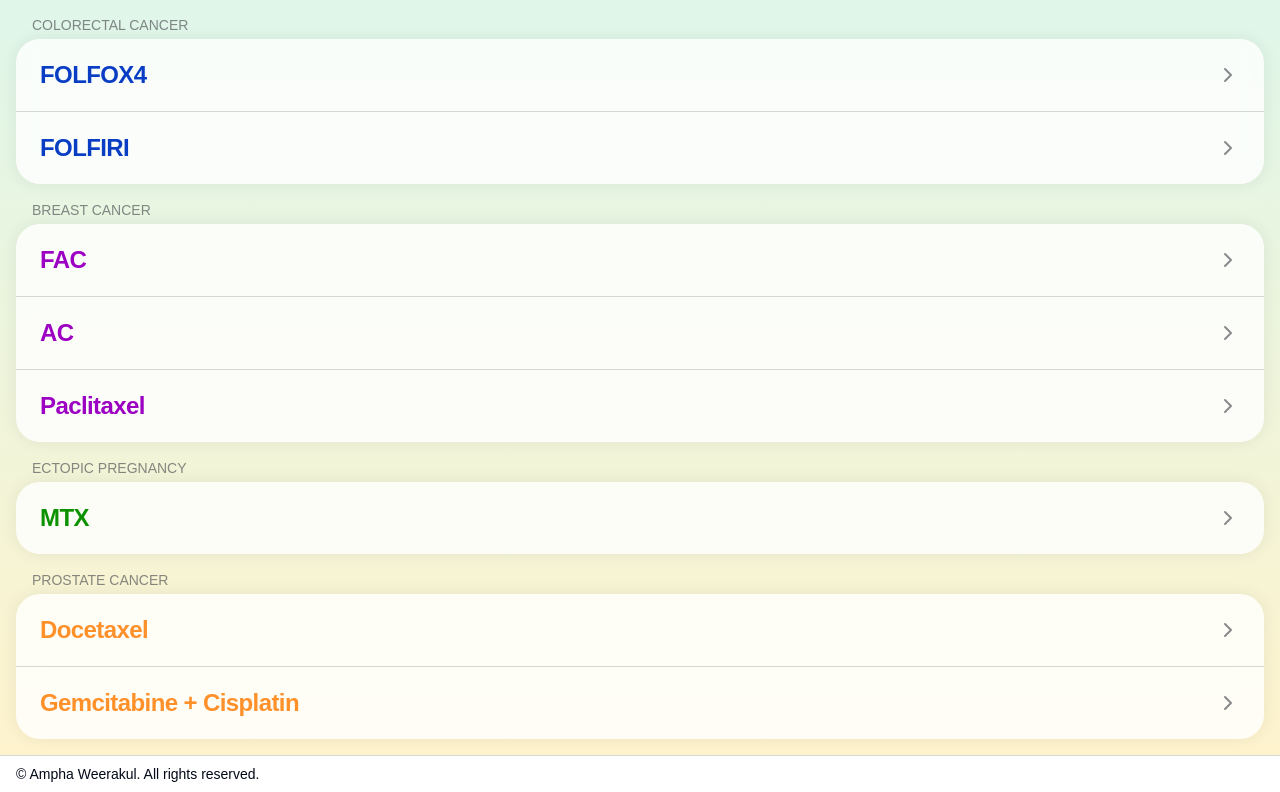
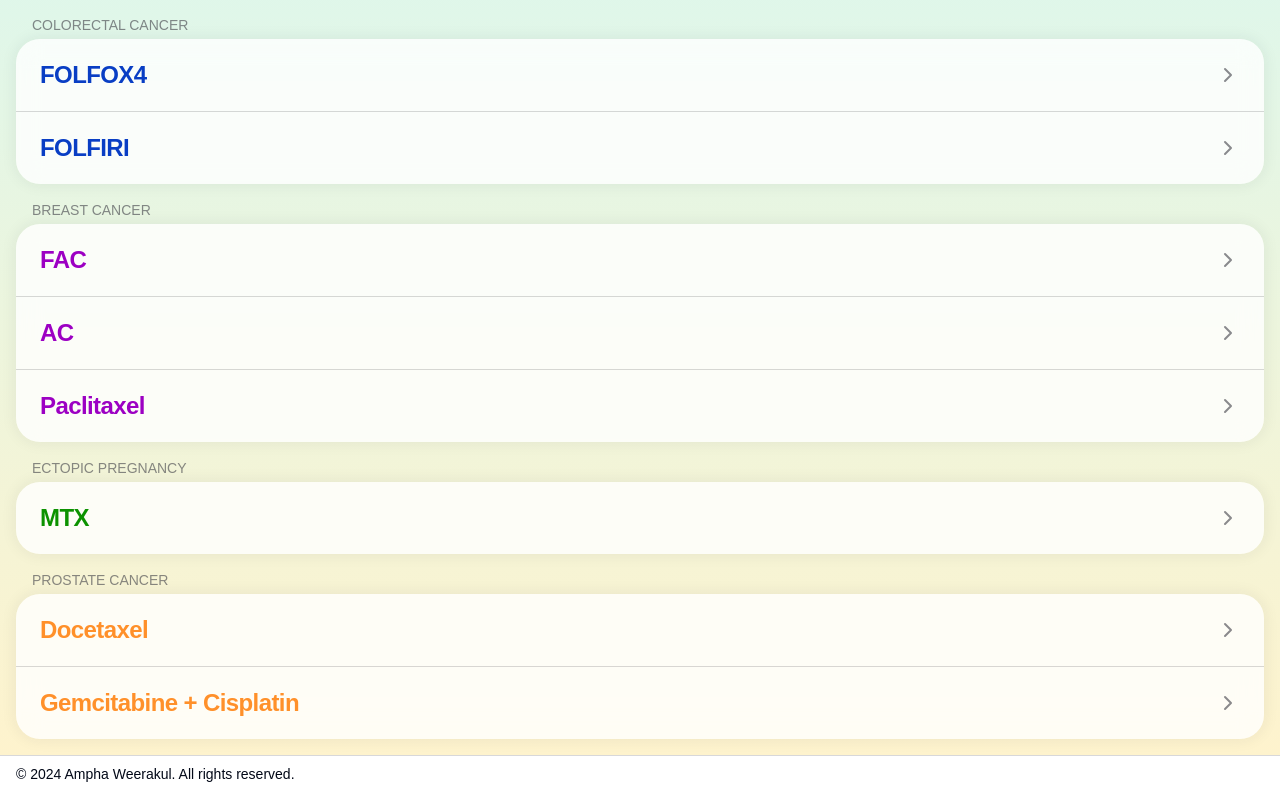
Before and after one commit to pangpondwee/chemo, a Next.js app: page / in a window 1280 px wide. Shown: the part 305-1097 px from the top of the page. Built offline with nearby package versions, Linux system fonts and the light colour scheme; a web font is replaced by a local one.

Commit message:
feat: add copyright year

```diff
--- a/app/layout.tsx
+++ b/app/layout.tsx
@@ -37,7 +37,7 @@ export default function RootLayout({
           <div className="flex flex-col bg-background" vaul-drawer-wrapper="">
             {children}
             <footer className="text-sm px-4 py-2 border-t-[0.5px] border-border/20">
-              © Ampha Weerakul. All rights reserved.
+              © 2024 Ampha Weerakul. All rights reserved.
             </footer>
           </div>
           <Analytics />
```
